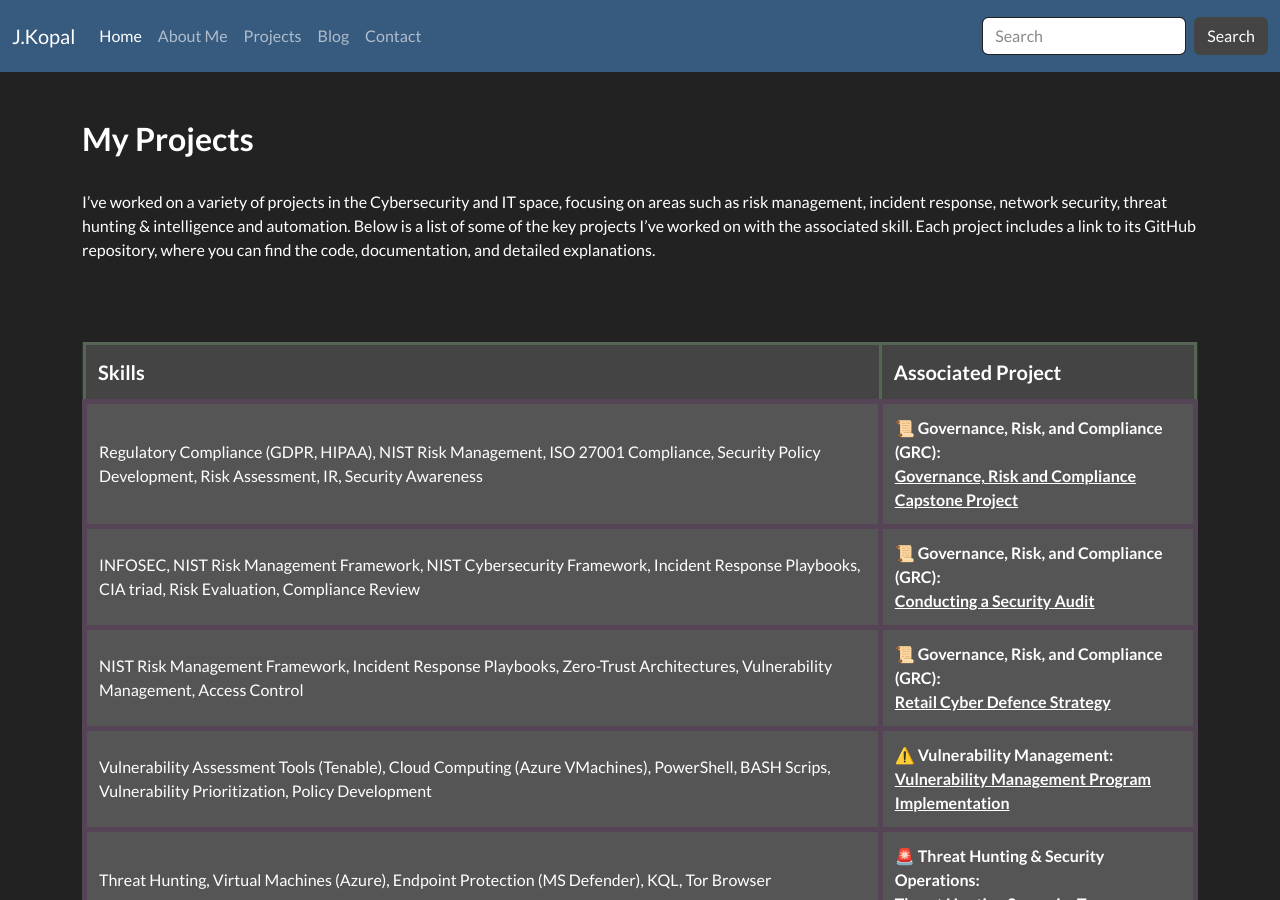
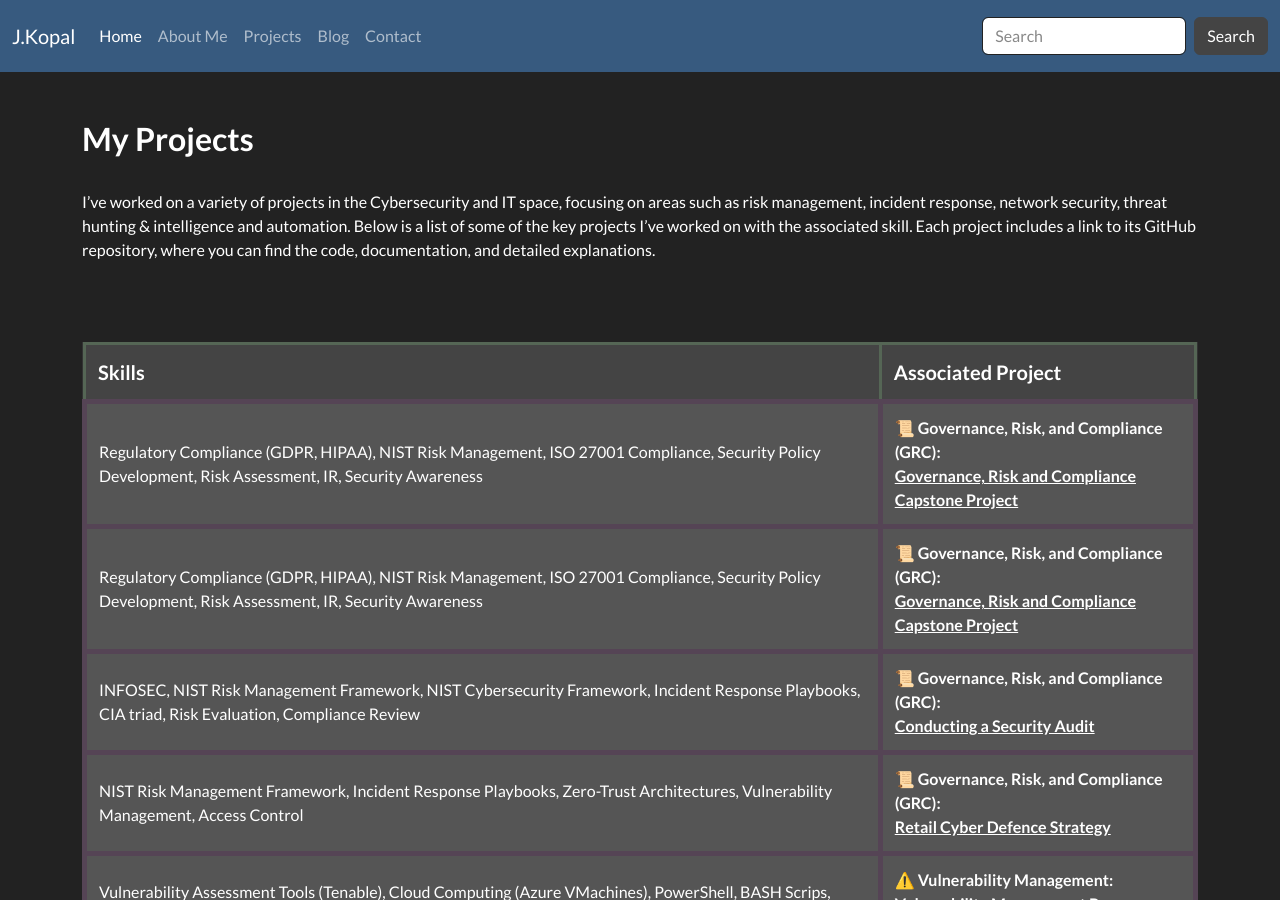
Before and after one commit to JKopal101/jkopal101.github.io, a Jekyll site: the page built from projects.md, in a window 1280 px wide and 900 px high. Built offline with Jekyll 4.4.1, drawn with Linux system fonts in a browser that asks for light colours.

Commit message:
Update projects.md

```diff
--- a/projects.md
+++ b/projects.md
@@ -19,6 +19,17 @@ I’ve worked on a variety of projects in the Cybersecurity and IT space, focusi
     </tr>
   </thead>
   <tbody>
+        <tr style="background-color:#555;">
+      <td style="padding:12px; border:5px solid #545;">
+         Regulatory Compliance (GDPR, HIPAA), NIST Risk Management, ISO 27001 Compliance, Security Policy Development, Risk Assessment, IR, Security Awareness
+      </td>
+      <td style="padding:12px; border:5px solid #545;">
+         <strong>📜 Governance, Risk, and Compliance (GRC): </strong> <br>
+        <strong><a href="https://github.com/JKopal101/Conducting-a-Security-Audit" style="color:white;">
+          Governance, Risk and Compliance Capstone Project
+        </a></strong>
+      </td>
+    </tr>
     <tr style="background-color:#555;">
       <td style="padding:12px; border:5px solid #545;">
          Regulatory Compliance (GDPR, HIPAA), NIST Risk Management, ISO 27001 Compliance, Security Policy Development, Risk Assessment, IR, Security Awareness
```
